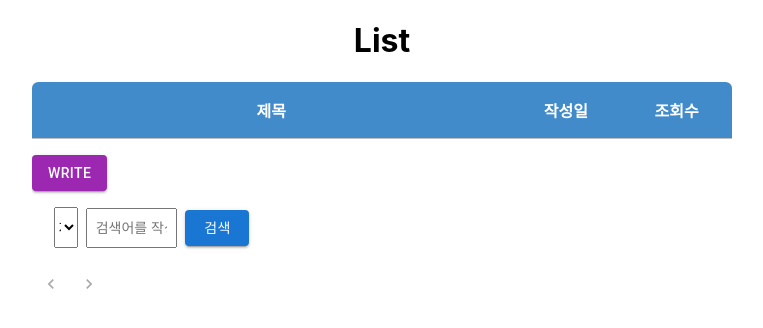
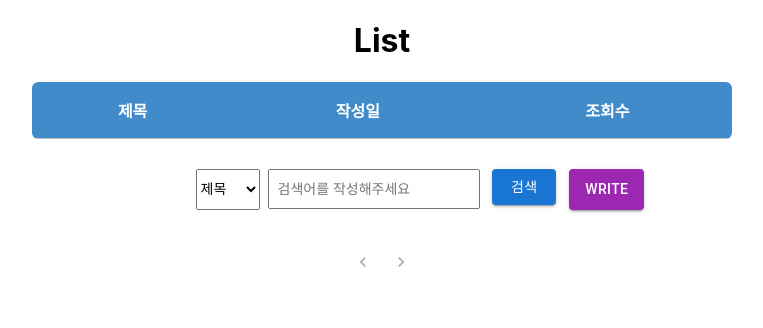
Before and after one commit to mandoo1229/React-Board-ReStart, a React (Create React App) app: page / in a window 1280 px wide. Shown: the top 328 px of the page, without its empty margins (258-1021 px from the left). Built offline with nearby package versions, Linux system fonts and the light colour scheme.

Commit message:
Style : 버튼 부분 레이아웃을 수정하였습니다.

```diff
--- a/src/Page/List.js
+++ b/src/Page/List.js
@@ -61,7 +61,7 @@ const List = memo(({ list, dispatch }) => {
   const sortedList = [...list].reverse(); // 최신글이 1페이지에 오도록 역순으로 정렬
 
   return (
-    <div className="container">
+    <div>
       <table className="rwd-table">
         <tbody>
           <tr>
@@ -87,14 +87,10 @@ const List = memo(({ list, dispatch }) => {
               </tr>
             );
           })}
-          <Table size="small" aria-label="a dense table" style={{ width: '50%', height: '50%' }}></Table>
-          <div className="button-container">
-            <Button variant="contained" color="secondary" style={{ color: 'white' }}>
-              <Link to="/write" style={{ color: 'inherit', textDecoration: 'none' }}>
-                write
-              </Link>
-            </Button>
-          </div>
+          {/* <Table size="small" aria-label="a dense table" style={{ width: '50%', height: '50%' }}></Table> */}
+        </tbody>
+      </table>
+      {/* <div className="button-container"></div> */}
       <div className="search-container">
         <select className="search-select" value={searchBy} onChange={(e) => setSearchBy(e.target.value)}>
           <option value="title">제목</option>
@@ -110,20 +106,22 @@ const List = memo(({ list, dispatch }) => {
         <Button className="search-button" variant="contained" color="primary" onClick={handleSearch}>
           검색
         </Button>
+        <Button variant="contained" color="secondary" style={{ color: 'white', marginRight: '9%', marginLeft: '2%' }}>
+          <Link to="/write" style={{ color: 'inherit', textDecoration: 'none' }}>
+            write
+          </Link>
+        </Button>
       </div>
       <div className="pagination-container">
         <Pagination
           style={{ marginTop: '20px' }}
-              count={Math.ceil(
-                filteredItems.length > 0 ? filteredItems.length / itemsPerPage : list.length / itemsPerPage
-              )}
+          count={Math.ceil(filteredItems.length > 0 ? filteredItems.length / itemsPerPage : list.length / itemsPerPage)}
           page={currentPage}
           onChange={(event, page) => setCurrentPage(page)}
           color="primary"
         />
       </div>
-        </tbody>
-      </table>
+      <div className="button-container"></div>
     </div>
   );
 });
--- a/src/style/List.css
+++ b/src/style/List.css
@@ -5,14 +5,15 @@
 
 .search-container {
   display: flex;
-  align-items: center;
-  justify-content: center;
+  justify-content: right;
+  align-items: right;
+  margin: 0 auto;
   width: 50%;
-  margin-top: 16px;
+  margin-top: 30px;
 }
 
 .search-input {
-  margin-right: 8px;
+  margin-right: 2%;
   width: 30%;
   height: 36px;
   padding: 0 8px;
@@ -30,6 +31,15 @@
   height: 36px;
 }
 
+.pagination-container {
+  display: flex;
+  justify-content: center;
+  align-items: center;
+  margin: 0 auto;
+  width: 50%;
+  margin-top: 16px;
+}
+
 .list-container {
   display: flex;
   flex-direction: column;
@@ -38,7 +48,9 @@
 
 .button-container {
   display: flex;
-  justify-content: space-between;
+  justify-content: right;
+  align-items: right;
+  margin: 0 auto;
   width: 50%;
   margin-top: 16px;
 }
```
Lines whose indentation alone changed are shown as unchanged.
